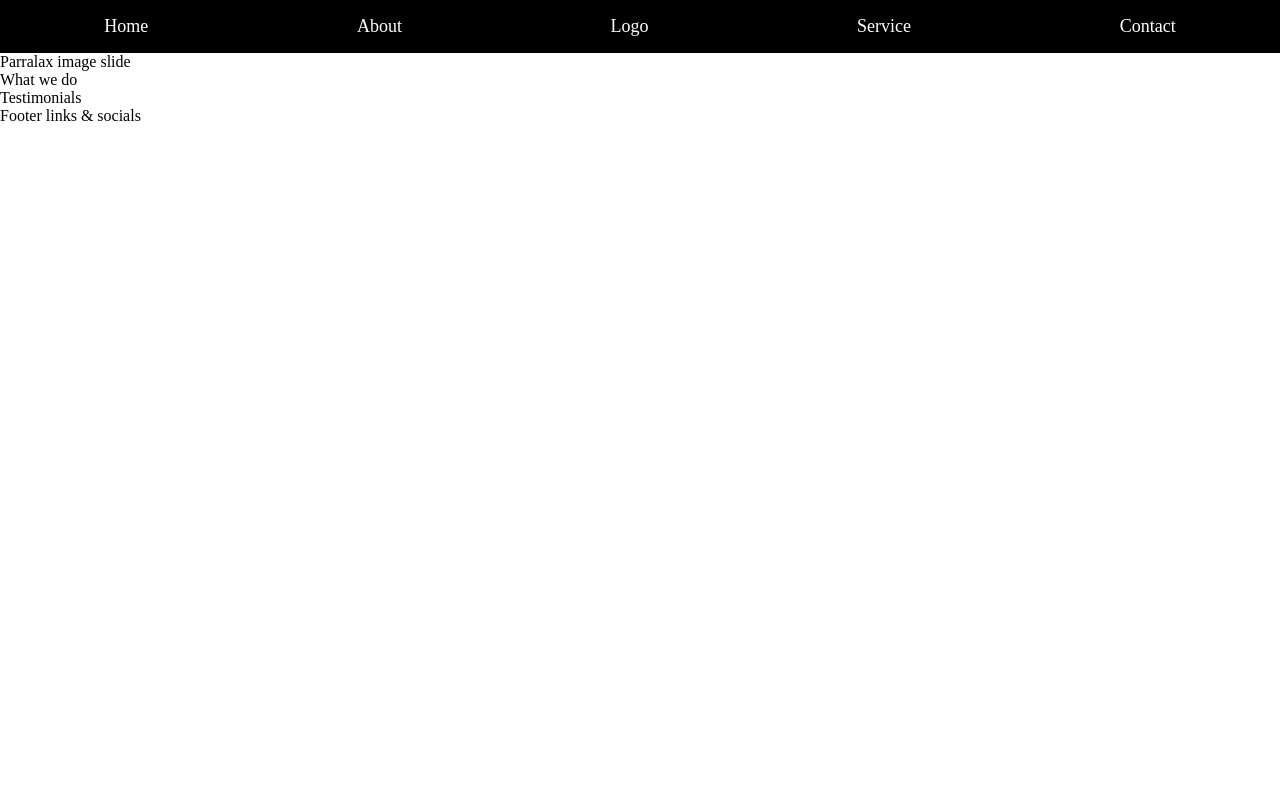
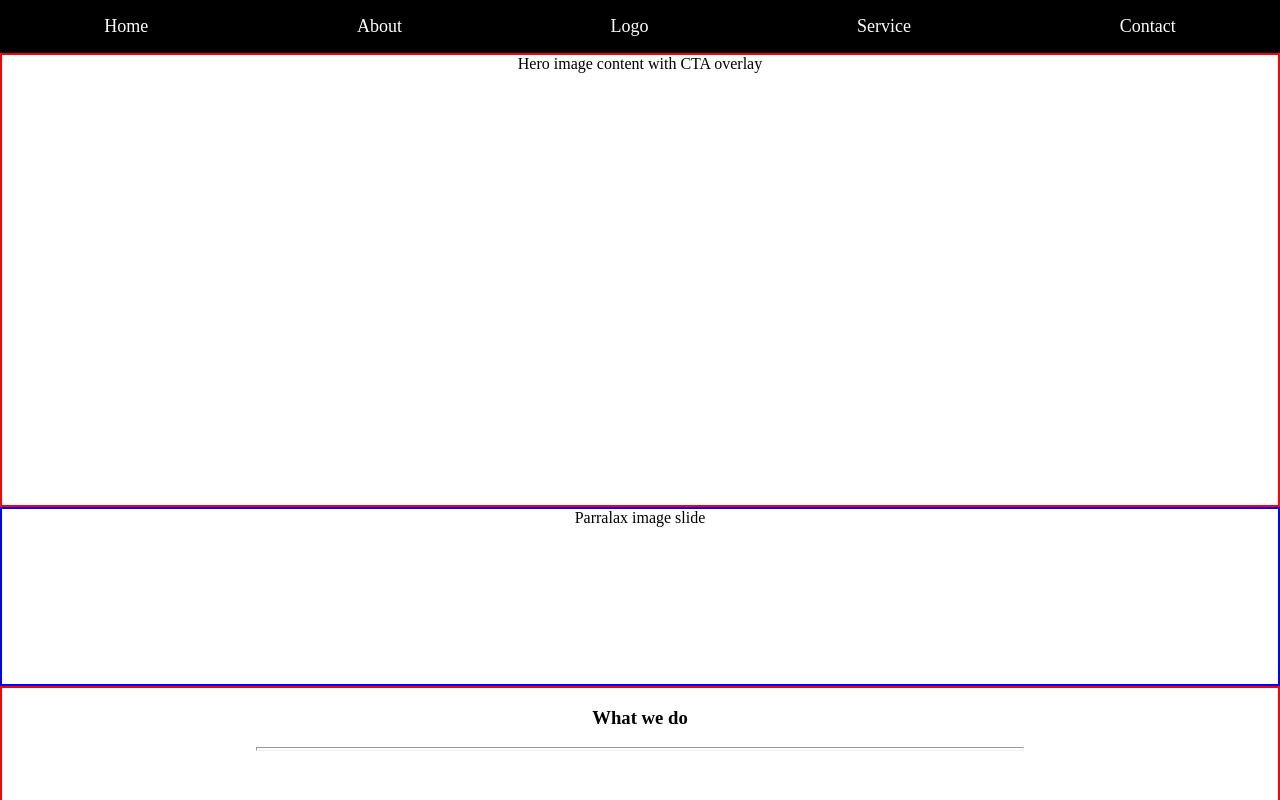
Before and after one commit to Alan-Bushell/belfast-auto-repairs, a plain HTML site: page index.html in a window 1280 px wide. Shown: the top 800 px of the page. Drawn offline with Linux system fonts and the light colour scheme.

Commit message:
code:add sections & spacing content

```diff
--- a/assets/css/style.css
+++ b/assets/css/style.css
@@ -5,6 +5,15 @@ body{
     padding: 0;
     width: 100%;
     min-height: 100vh;
+    text-align: center;
+}
+
+/*Create Line break rule*/
+hr{
+    max-width: 60%;
+    align-items: center;
+    color: black;
+    height: 2px;
 }
 
 /*Navigation Bar content, Logo & Links*/
@@ -13,6 +22,7 @@ body{
     justify-content: space-around;
     padding: 16px 0;
     background-color: black;
+    max-width: 100%;
 }
 
 .navbar > a{
@@ -20,3 +30,36 @@ body{
     text-decoration: none;
     font-size: 18px;
 }
+
+/*Hero section*/
+.hero{
+    max-width: 100%;
+    height: 450px;
+    border: solid red 2px;
+}
+
+.parralax{
+    max-width: 100%;
+    border: solid blue 2px;
+    height: 175px;
+}
+
+.what-we-do{
+    max-width: 100%;
+    height: 600px;
+    border: solid red 2px;
+}
+
+.testimonials{
+    max-width: 100%;
+    height: 600px;
+    border: solid blue 2px;
+}
+
+footer{
+    max-width: 100%;
+    height: 150px;
+    border: solid red 2px;
+    background-color: black;
+    color: white;
+}
--- a/index.html
+++ b/index.html
@@ -21,13 +21,20 @@
             <a href="#">Service</a>
             <a href="#">Contact</a>
         </nav>
+        <div class="hero">Hero image content with CTA overlay</div>
     </header>
 
-    <section>Parralax image slide</section>
+    <section class="parralax">Parralax image slide</section>
 
-    <section>What we do</section>
+    <section class="what-we-do">
+        <h3>What we do</h3>
+        <hr>
+    </section>
 
-    <section>Testimonials</section>
+    <section class="testimonials">
+        <h3>Testimonials</h3>
+        <hr>
+    </section>
 
     <footer>Footer links & socials</footer>
 </body>
```
